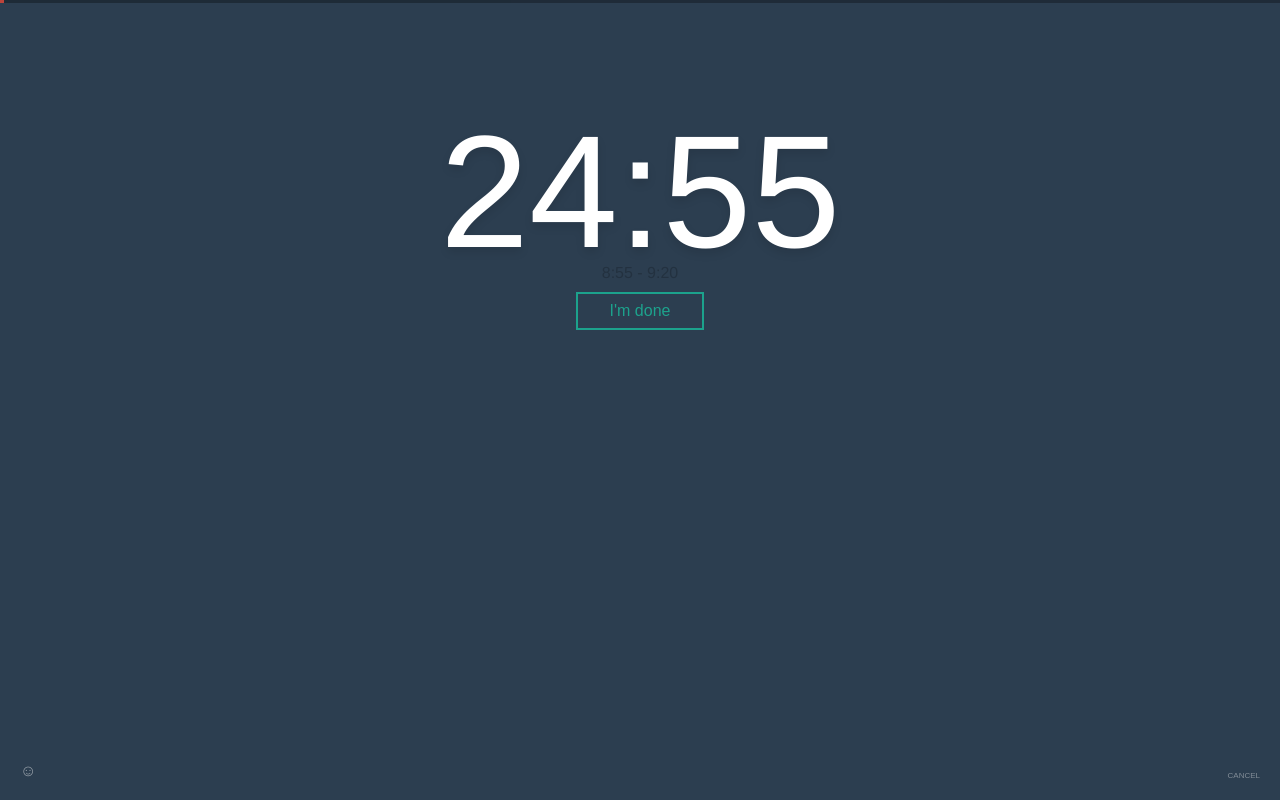
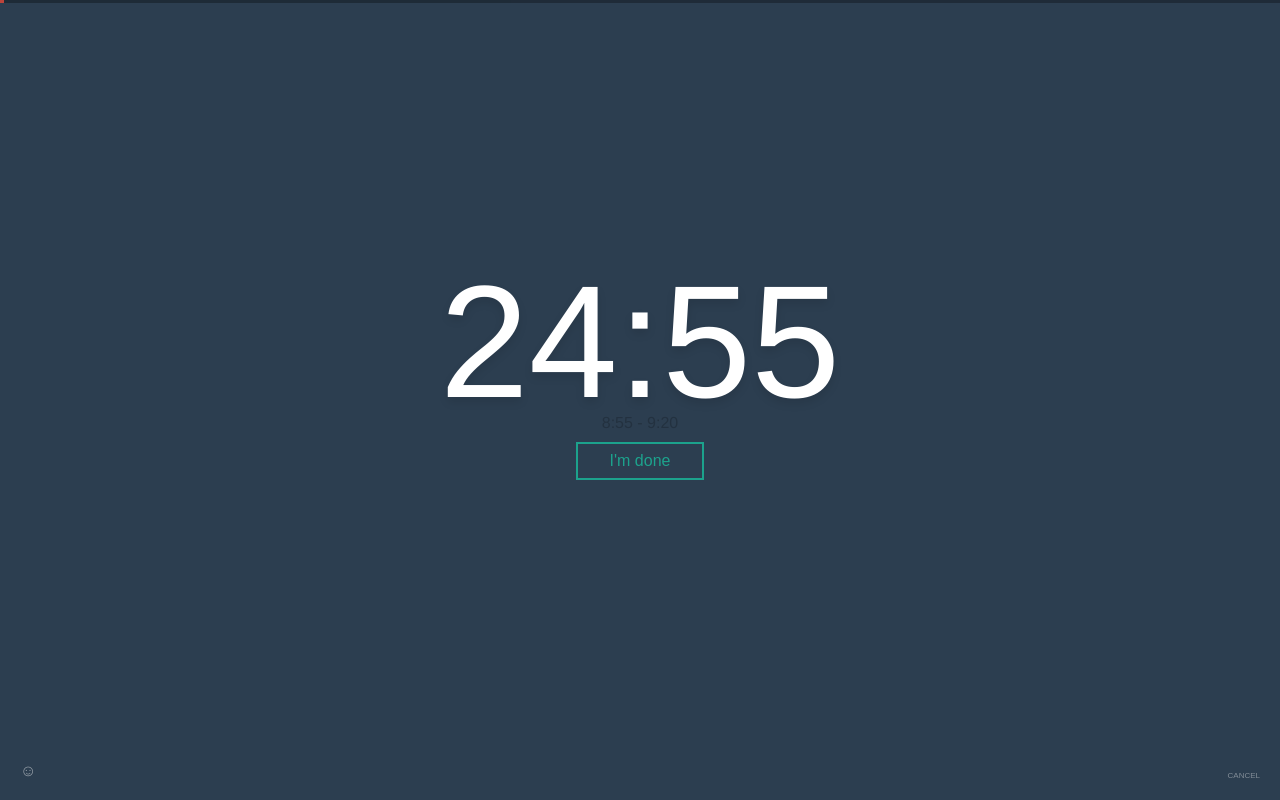
Before and after one commit to luckyshot/twentyfive, a plain HTML site: page index.html in a window 1280 px wide. Drawn offline with Linux system fonts and the light colour scheme.

Commit message:
vertical align countdown view

```diff
--- a/index.html
+++ b/index.html
@@ -5,7 +5,7 @@
 	<title>TimeTracker</title>
 	<style>
 * {margin:0;padding:0;}
-html {font-family: "Helvetica Neue", Helvetica, sans-serif;-webkit-font-smoothing: antialiased;}
+html,body {font-family: "Helvetica Neue", Helvetica, sans-serif;height:100%;-webkit-font-smoothing: antialiased;}
 
 body {transition: background .5s ease-in;}
 body.list {background: #3498db;}
@@ -21,7 +21,7 @@ h1 {display:none;}
 .page {display:none;opacity:0;transition: opacity .1s ease-in;display: block;position: absolute;width: 100%;}
 
 /* Countdown */
-.countdown {height: 300px;width: 400px;position: absolute;top: 50%;left: 50%;margin: -350px auto auto -200px;}
+.countdown {display:table-cell;vertical-align:middle;height:100%;width:100%;}
 	.countdown .progress {position: fixed;top: 0;left: 0;width: 100%;height: 3px;background: rgba(0,0,0,0.3);}
 		.countdown .bar {position: fixed;top: 0;left: 0;width: 0%;height: 3px;background: rgba(231, 76, 60, 0.8);}
 	.countdown .clock {font-size: 10rem;text-align: center;color: #fff;padding-top: 250px;text-shadow: 0 5px 10px rgba(0, 0, 0, 0.1);}
@@ -56,10 +56,12 @@ button {cursor: pointer;opacity:.9;transition: opacity .3s ease-in;}
 	.danger:hover {color: #FF4849;opacity:1;}
 
 
+@media screen and (max-width: 960px) {
 
+}
 
 /* Debug
-.page {opacity:1 !important;background: transparent !important;}
+.page {display:block;opacity:1 !important;background: transparent !important;}
  */
 	</style>
 
```
